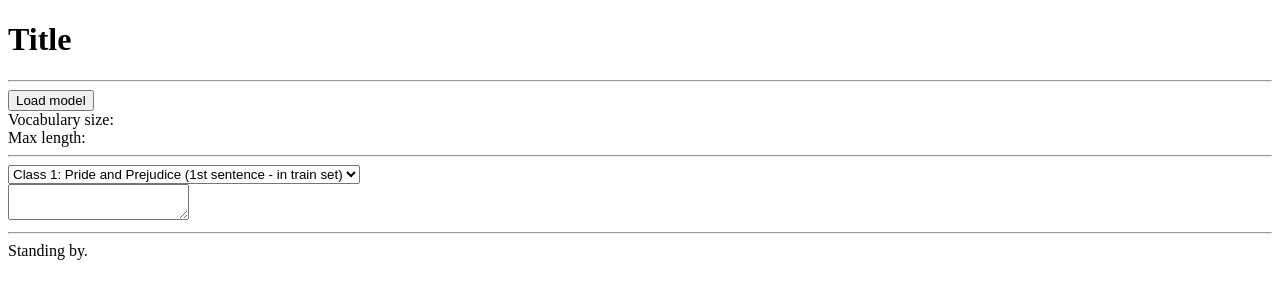
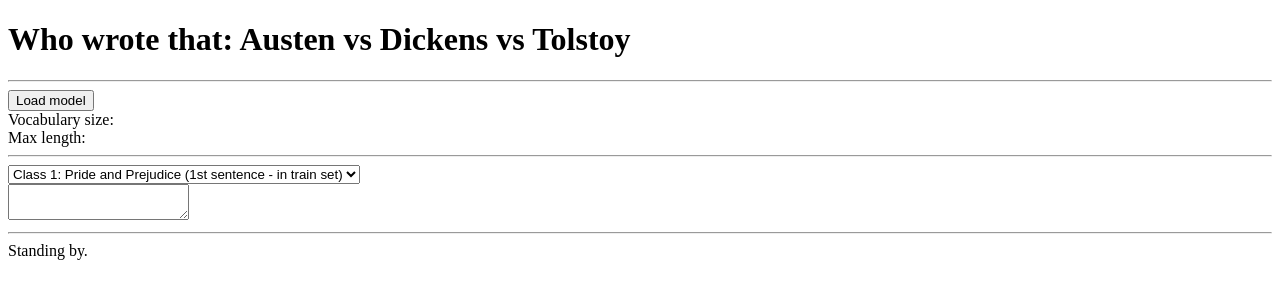
Before and after one commit to olahosa/olahosa.github.io, a plain HTML site: page hw4/index.html in a window 1280 px wide. Drawn offline with Linux system fonts and the light colour scheme.

Commit message:
colab -> github

```diff
--- a/hw4/index.html
+++ b/hw4/index.html
@@ -10,7 +10,7 @@
     }
   </style>
   <h1>
-    Title
+    Who wrote that: Austen vs Dickens vs Tolstoy
   </h1>
   <hr>
   <div class="create-model">
```
